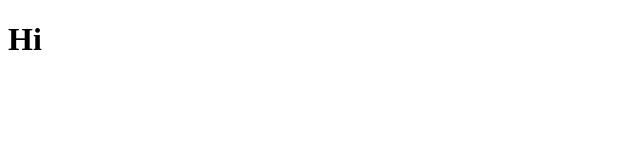
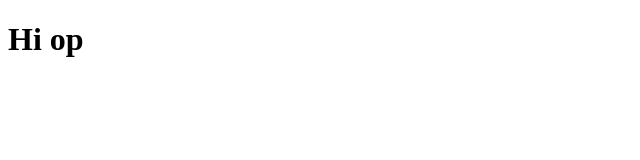
Before and after one commit to abhishektiwari-knoldus/octopus-demo, a plain HTML site: page index.html in a window 1280 px wide. Shown: the full height of the page, 0-640 px from the left. Drawn offline with Linux system fonts and the light colour scheme.

Commit message:
Update index.html

```diff
--- a/index.html
+++ b/index.html
@@ -4,6 +4,6 @@
     <title>Welcome</title>
 </head>
 <body>
-    <h1>Hi</h1>
+    <h1>Hi op</h1>
 </body>
 </html>
```
